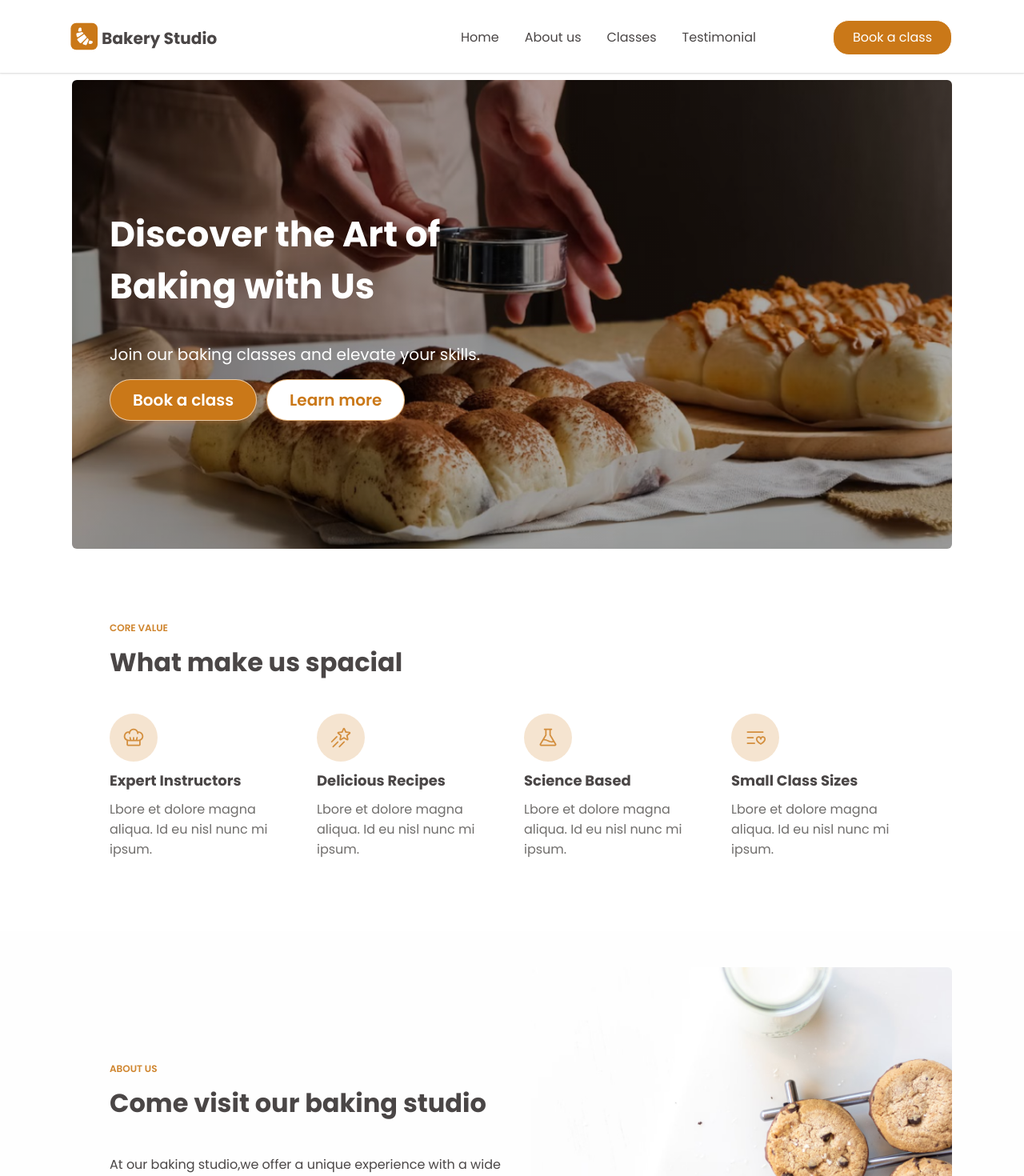
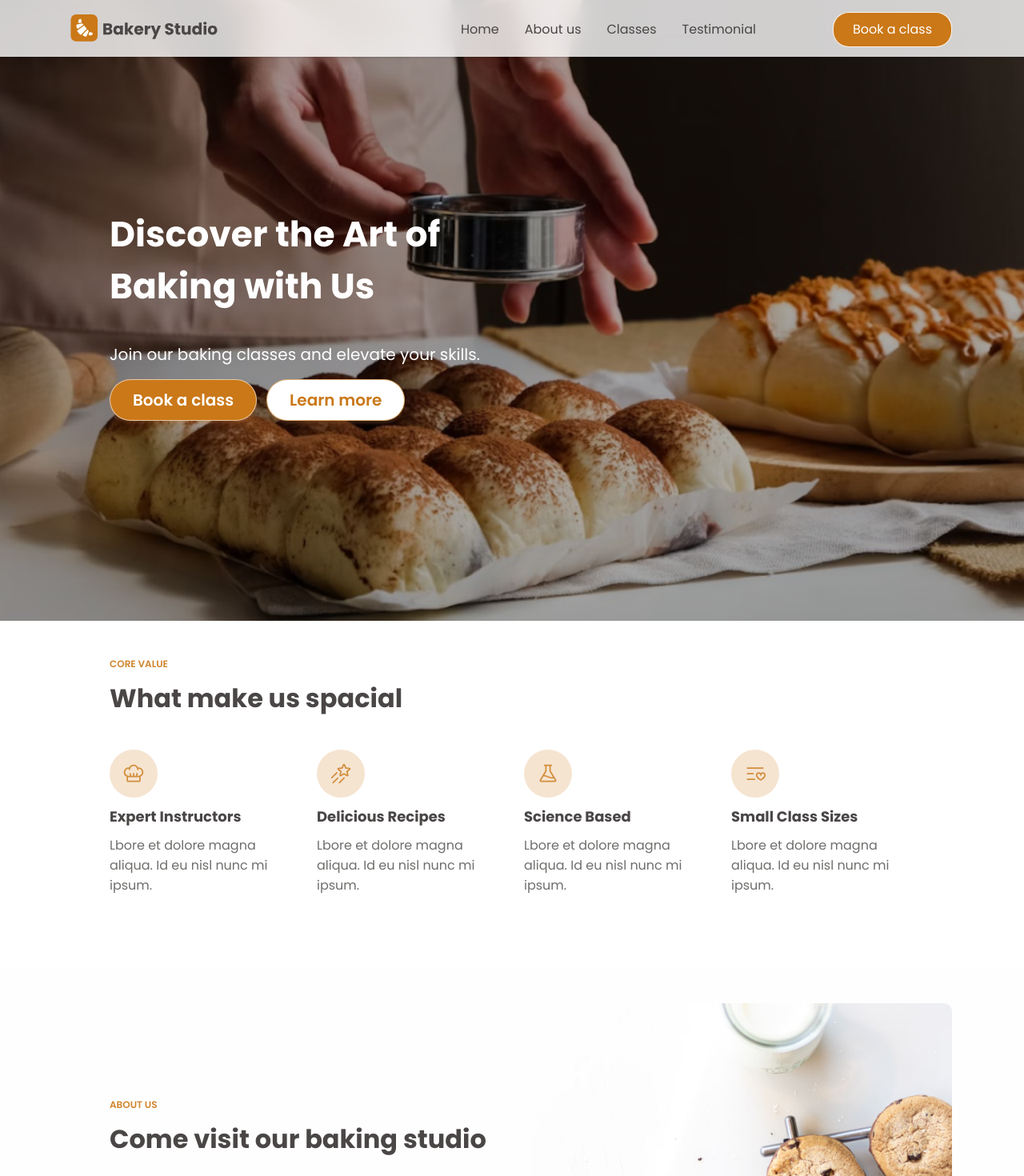
Before and after one commit to SukhontharatW/baking-studio, a React (Vite) app: page / in a window 1280 px wide. Shown: the top 1470 px of the page at 80% size. Built offline with nearby package versions, Linux system fonts and the light colour scheme.

Commit message:
update overall color

```diff
--- a/src/components/Home.jsx
+++ b/src/components/Home.jsx
@@ -8,13 +8,13 @@ import Value from "./Value";
 function Home() {
   return (
     <>
-      <div className="container">
+      <div className="container hero__bg">
         <div className="container__main">
           <Hero />
         </div>
       </div>
       <div className="container">
-        <div className="container__middle">
+        <div className="container__main">
           <Value />
         </div>
       </div>
--- a/src/components/Nav.jsx
+++ b/src/components/Nav.jsx
@@ -1,5 +1,6 @@
 import { Link } from "react-router-dom";
-import Logo from "../image/logo-nav.svg";
+// import Logo from "../image/logo-nav.svg";
+import Logo from "../image/logo-transparent.svg";
 import { IoClose, IoMenu } from "react-icons/io5";
 
 function Nav() {
@@ -12,7 +13,8 @@ function Nav() {
     sidebar.style.display = "none";
   };
   return (
-    <div className="container__fix bg__white shadow">
+    <div className="container__fix bg__white-2 shadow">
+      {/* <div className="container__fix  shadow"> */}
       <div className="container__nav">
         <nav className="nav">
           <ul className="navbar">
--- a/src/styles/componentStyles/_hero.scss
+++ b/src/styles/componentStyles/_hero.scss
@@ -7,11 +7,18 @@
   // height: 70vh;
   // border: 1px solid red;
   padding: 16rem 4.7rem;
-  background-image: linear-gradient(rgba(0, 0, 0, 0.32), rgba(0, 0, 0, 0.32)),
-    url("/hero-picture.png");
-  background-repeat: no-repeat;
-  background-position: center;
-  background-size: cover;
+  // background-image: linear-gradient(rgba(0, 0, 0, 0.32), rgba(0, 0, 0, 0.32)),
+  //   url("/hero-picture.png");
+  // background-repeat: no-repeat;
+  // background-position: center;
+  // background-size: cover;
+  &__bg {
+    background-image: linear-gradient(rgba(0, 0, 0, 0.32), rgba(0, 0, 0, 0.32)),
+      url("/hero-picture.png");
+    background-repeat: no-repeat;
+    background-position: center;
+    background-size: cover;
+  }
 
   @media (max-width: 430px) {
     padding: 16rem 3rem;
--- a/src/styles/componentStyles/_nav.scss
+++ b/src/styles/componentStyles/_nav.scss
@@ -55,7 +55,8 @@
       padding: 0.85rem 2.4rem;
       background-color: $color-orange;
       border-radius: 2rem;
-      border: 1px solid $color-white;
+      // border: 1px solid $color-white;
+      border: 1px solid rgba($color-white, 0.9);
       @media (max-width: 1300px) {
         margin-left: 3.2rem;
       }
@@ -76,6 +77,8 @@
     align-items: center;
     justify-content: center;
     & p {
+      // color: $color-white;
+
       &:hover {
         color: $color-orange;
       }
@@ -122,7 +125,7 @@
   height: 100vh;
   width: 40rem;
   z-index: 999;
-  background-color: rgba($color-white, 0.8);
+  background-color: rgba($color-white, 0.97);
   backdrop-filter: blur(15px);
   box-shadow: -10px 0 10px rgba($color-black, 0.1);
   display: flex;
--- a/src/styles/global/_base.scss
+++ b/src/styles/global/_base.scss
@@ -11,7 +11,7 @@ $font-primary: "Poppins", sans-serif;
   // --space-side: 14rem;
   --space-side: 10rem;
   --space-padding: 4.7rem;
-  --radius-main: 0.6rem;
+  --radius-main: 1rem;
   @media (max-width: 1300px) {
     // --space-side: 12rem;
     --space-side: 9rem;
@@ -218,15 +218,6 @@ body {
     margin: 0 auto;
     padding: 9rem var(--space-side);
     padding: 4.5rem var(--space-side) 9rem var(--space-side);
-    // border: 1px solid red;
-  }
-  &__middle {
-    display: flex;
-    flex-direction: column;
-    align-items: center;
-    max-width: 144rem;
-    margin: 0 auto;
-    padding: 0rem var(--space-side) 9rem var(--space-side);
   }
   &__fix {
     width: 100%;
@@ -241,8 +232,8 @@ body {
     max-width: 144rem;
     width: 100%;
     margin: 0 auto;
-    padding: 2.3rem var(--space-side) 2rem var(--space-side);
-    // padding: 2.3rem 1rem 2rem 1rem;
+    // padding: 2.3rem var(--space-side) 2rem var(--space-side);
+    padding: 1.3rem var(--space-side) 1rem var(--space-side);
     // border: 1px solid green;
   }
   &__footer {
--- a/src/styles/global/_color.scss
+++ b/src/styles/global/_color.scss
@@ -10,6 +10,10 @@ $color-grey-3: #fcfbfa;
 .bg {
   &__white {
     background-color: $color-white;
+  }
+  &__white-2 {
+    background-color: rgba($color-white, 0.8);
+    backdrop-filter: blur(15px);
   }
   &__grey-2 {
     background-color: $color-grey-2;
```
Also changed, not shown: src/image/logo-transparent.svg (added).
